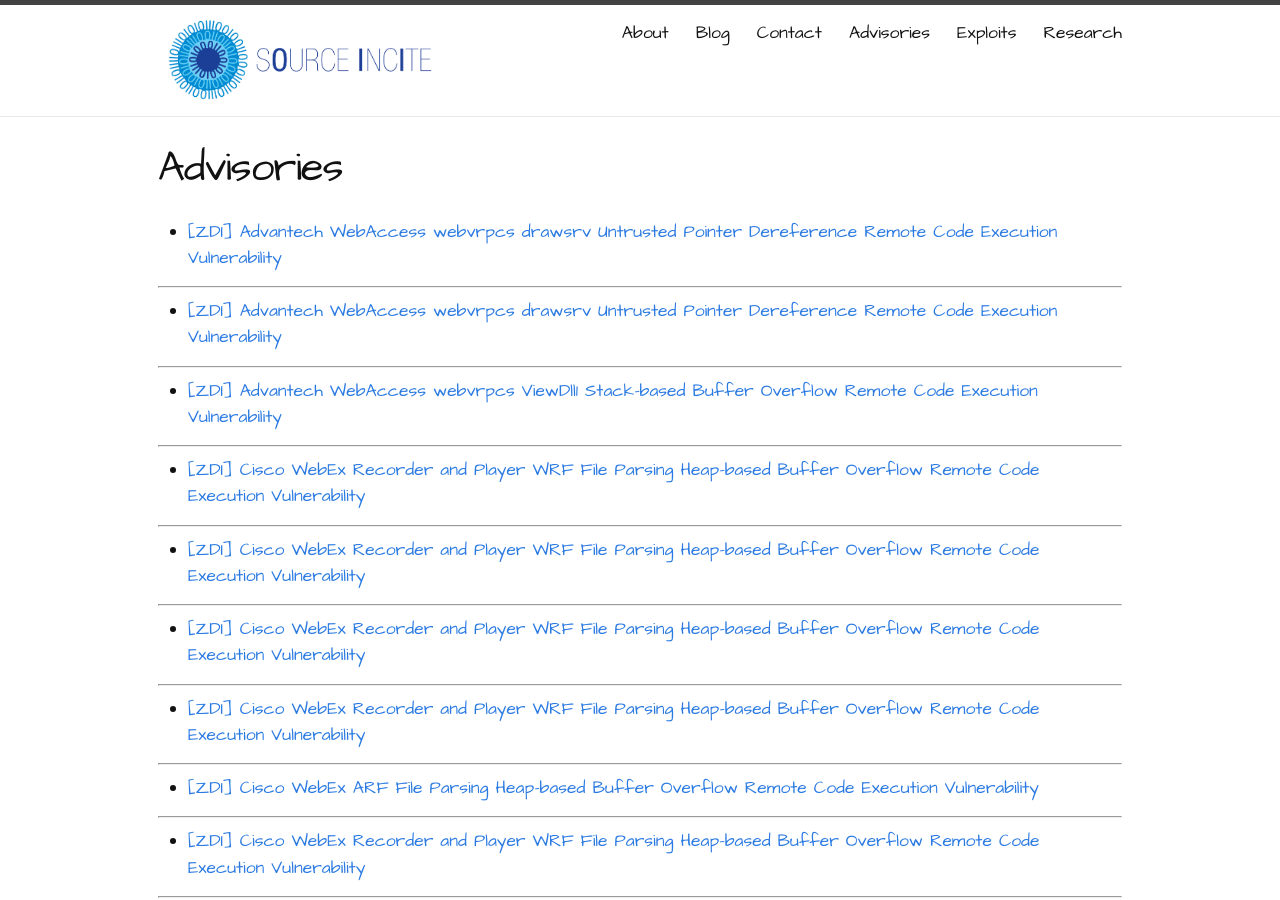
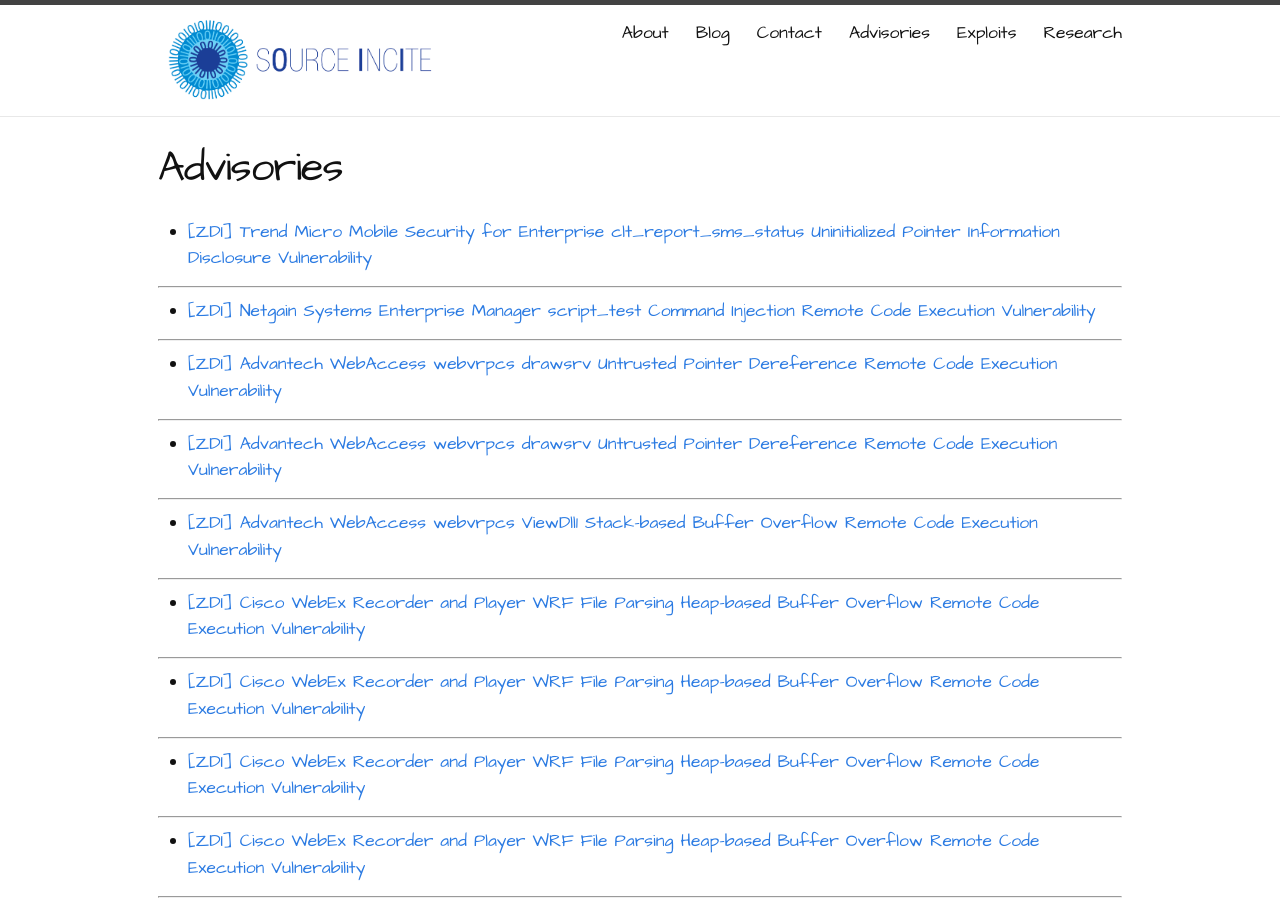
Before and after one commit to sourceincite/sourceincite.github.io, a Jekyll site: the page built from advisories/index.md, in a window 1280 px wide and 900 px high. Built offline with Jekyll 4.4.1, drawn with Linux system fonts in a browser that asks for light colours.

Commit message:
added 2 new bugs

```diff
--- a/advisories/index.md
+++ b/advisories/index.md
@@ -4,6 +4,14 @@
 permalink: /advisories/
 ---
 
+* [[ZDI] Trend Micro Mobile Security for Enterprise clt_report_sms_status Uninitialized Pointer Information Disclosure Vulnerability](http://www.zerodayinitiative.com/advisories/ZDI-17-972/)
+
+---
+
+* [[ZDI] Netgain Systems Enterprise Manager script_test Command Injection Remote Code Execution Vulnerability](http://www.zerodayinitiative.com/advisories/ZDI-17-954/)
+
+---
+
 * [[ZDI] Advantech WebAccess webvrpcs drawsrv Untrusted Pointer Dereference Remote Code Execution Vulnerability](http://www.zerodayinitiative.com/advisories/ZDI-17-940/)
 
 ---
```
